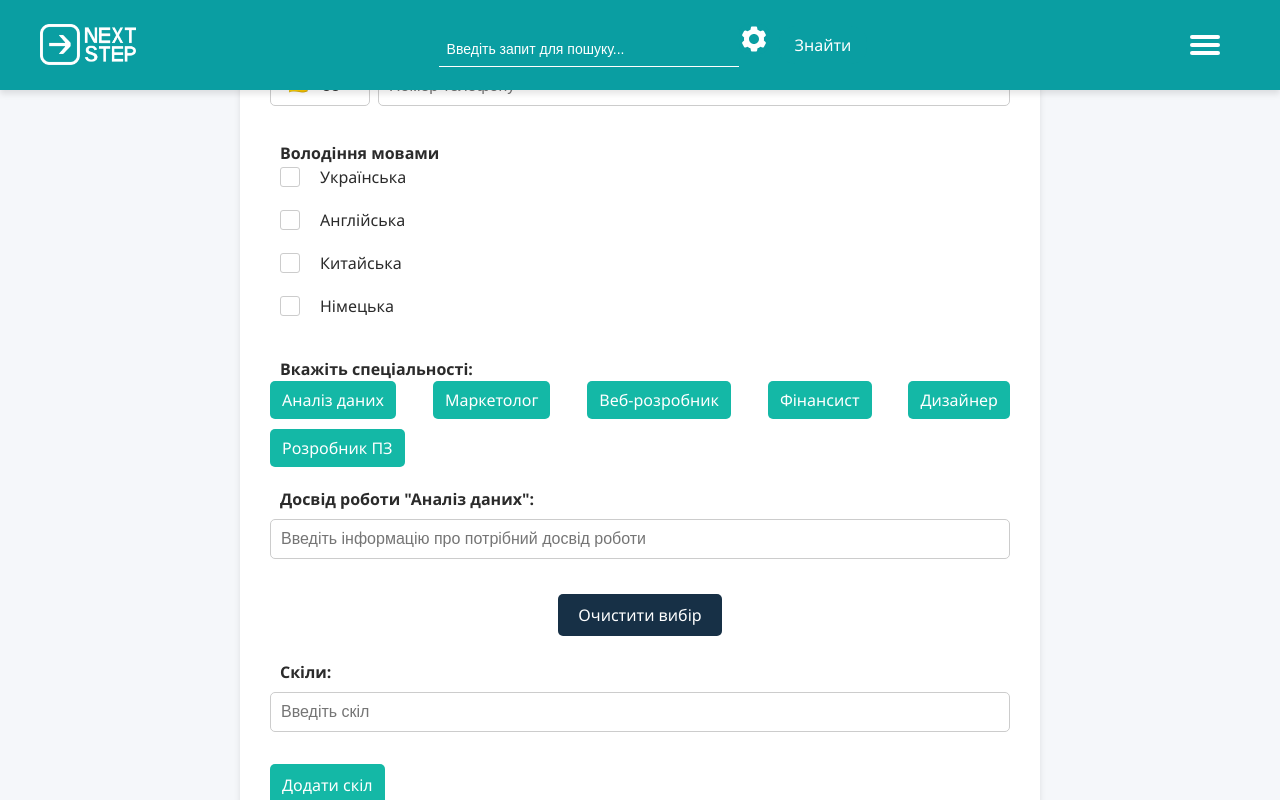
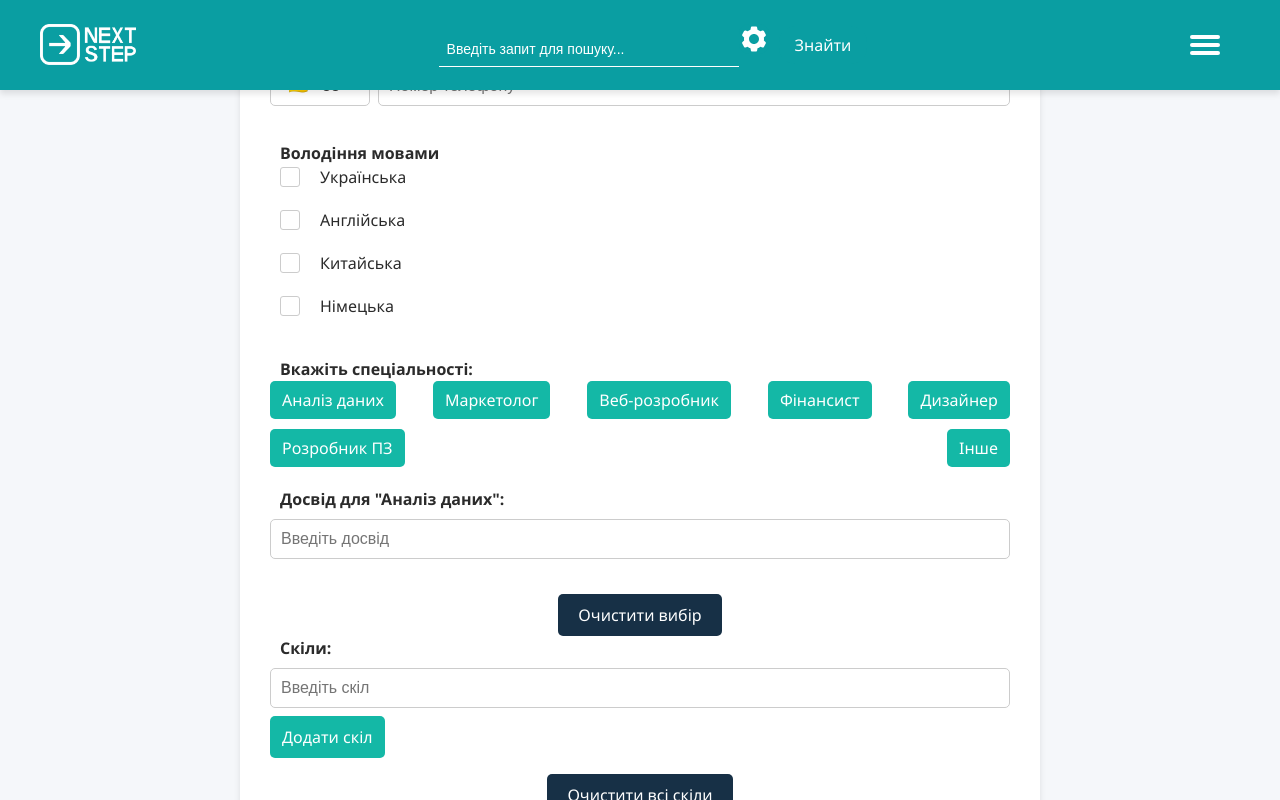
Before and after one commit to dark0m0n/NextStep, a React app in the folder frontend/: page /createprof in a window 1280 px wide. Both pictures are taken after a click on the button "Аналіз даних". Shown: the part 915-1715 px from the top of the page. Built offline with nearby package versions, Linux system fonts and the light colour scheme; the HTML template or start-up script is replaced by a standard one.

Commit message:
Refactor CreateProfile component to enhance specialization handling and improve form validation

```diff
--- a/frontend/src/pages/CreateProfile.jsx
+++ b/frontend/src/pages/CreateProfile.jsx
@@ -1,40 +1,109 @@
-import React, { useState, useRef} from 'react';
+import React, { useState, useRef } from 'react';
+import { useNavigate } from 'react-router-dom';
 import '../assets/styles/createProfileCSS.css';
+
 import MyHeader from "../components/Header.jsx";
 import MyFooter from "../components/Footer.jsx";
 import PhoneInputForm from '../components/PhoneMask.jsx';
-import { useNavigate } from 'react-router-dom';
 
 export default function CreateProfile() {
+  // State variables
   const [logoPreview, setLogoPreview] = useState(null);
-  const [selectedSpecializations, setSelectedSpecializations] = useState([]);
   const [skills, setSkills] = useState(['']);
+  const [skillErrors, setSkillErrors] = useState([]);
+  const [fullPhoneNumber, setFullPhoneNumber] = useState('');
+  const [specializationsWithExp, setSpecializationsWithExp] = useState({});
+  const [customSpecVisible, setCustomSpecVisible] = useState(false);
+  const [customSpecName, setCustomSpecName] = useState('');
+  const [customSpecExp, setCustomSpecExp] = useState('');
+  const [customSpecNameError, setCustomSpecNameError] = useState('');
+  const [customSpecExpError, setCustomSpecExpError] = useState('');
+  const [skillInvalidChars, setSkillInvalidChars] = useState(Array(skills.length).fill(false));
+
+
   const passwordRef = useRef(null);
   const confirmPasswordRef = useRef(null);
-  const [skillErrors, setSkillErrors] = useState([]);
-  const [fullPhoneNumber, setFullPhoneNumber] = useState('');
   const navigate = useNavigate();
 
-
-  const previewLogo = (event) => {
-    const file = event.target.files[0];
+  // Handlers
+  const previewLogo = (e) => {
+    const file = e.target.files[0];
     const reader = new FileReader();
     reader.onload = (e) => setLogoPreview(e.target.result);
     reader.readAsDataURL(file);
   };
 
-  const toggleExperienceField = (specialization) => {
-    setSelectedSpecializations((prev) =>
-      prev.includes(specialization)
-      ? prev.filter((item) => item !== specialization)
-      : [...prev, specialization]
-    );
+  const toggleExperienceField = (spec) => {
+    if (spec === 'custom') {
+      setCustomSpecVisible(prev => {
+        if (prev) {
+          setCustomSpecName('');
+          setCustomSpecExp('');
+          setSpecializationsWithExp(prevSpecs => {
+            const copy = { ...prevSpecs };
+            delete copy['custom'];
+            return copy;
+          });
+        }
+        return !prev;
+      });
+    } else {
+      setSpecializationsWithExp(prev => {
+        const updated = { ...prev };
+        if (Object.prototype.hasOwnProperty.call(updated, spec)) {
+          delete updated[spec]; // При повторному натисненні — приховати
+        } else {
+          updated[spec] = ''; // Показати поле для введення
+        }
+        return updated;
+      });
+    }
   };
-  const clearSelection = () => setSelectedSpecializations([]);
+
+  const addCustomSpecialization = () => {
+    let hasError = false;
+
+  if (!customSpecName.trim()) {
+    setCustomSpecNameError('Це поле потрібно заповнити');
+    hasError = true;
+  } else {
+    setCustomSpecNameError('');
+  }
+
+  if (!customSpecExp.trim()) {
+    setCustomSpecExpError('Це поле потрібно заповнити');
+    hasError = true;
+  } else {
+    setCustomSpecExpError('');
+  }
+
+  if (hasError) return;
+  setSpecializationsWithExp(prev => ({
+    ...prev,
+    [customSpecName.trim()]: customSpecExp.trim(),
+  }));
+
+  setCustomSpecName('');
+  setCustomSpecExp('');
+  setCustomSpecVisible(false);
+  };
+
+  const handleExperienceChange = (spec, value) => {
+    setSpecializationsWithExp(prev => ({
+      ...prev,
+      [spec]: value,
+    }));
+  };
+
+  const clearSpecializations = () => {
+    setSpecializationsWithExp({});
+    setCustomSpecVisible(false);
+    setCustomSpecName('');
+    setCustomSpecExp('');
+  };
 
   const addSkill = () => {
     const errors = skills.map(skill => skill.trim() === '');
-
     const hasEmpty = errors.includes(true);
     if (hasEmpty) {
       setSkillErrors(errors);
@@ -45,38 +114,41 @@ export default function CreateProfile() {
   };
 
   const deleteSkill = (index) => {
-    const updatedSkills = [...skills];
-    updatedSkills.splice(index, 1);
-    setSkills(updatedSkills);
+    const updated = [...skills];
+    updated.splice(index, 1);
+    setSkills(updated);
   };
 
   const clearSkills = () => setSkills(['']);
 
   const handleSubmit = async (e) => {
     e.preventDefault();
-
     const form = e.target;
 
-    document.getElementById('wrongPshort').style.display = 'none';
-    document.getElementById('wrongPneq').style.display = 'none';
-    document.getElementById('wrongEmail').style.display = 'none';
-    form.password.style.borderColor = '#ccc';
-    form.confirmPassword.style.borderColor = '#ccc';
-    form.Email.style.borderColor = '#ccc';
+    // Clear previous error styles
+    ['wrongPshort', 'wrongPneq', 'wrongEmail'].forEach(id => {
+      document.getElementById(id).style.display = 'none';
+    });
+    ['password', 'confirmPassword', 'Email'].forEach(field => {
+      form[field].style.borderColor = '#ccc';
+    });
 
+    // Validate input
+    const cleanedSkills = skills.map(s => s.trim()).filter(s => s !== '' && !s.includes(';'));
     const password = form.password.value;
     const confirmPassword = form.confirmPassword.value;
     const email = form.Email.value;
     const emailRegex = /^[^\s@]+@[^\s@]+\.[^\s@]+$/;
+    const skillsString = cleanedSkills.join(';');
+    const specialtiesWithExpArr = Object.entries(specializationsWithExp).map(
+      ([spec, exp]) => `${spec}: ${exp.trim()}`
+    );
 
     if (password.length < 8) {
       form.password.style.borderColor = 'red';
       document.getElementById('wrongPshort').style.display = 'block';
       passwordRef.current.scrollIntoView({ behavior: 'smooth', block: 'center' });
       return;
-     } else {
-        form.password.style.borderColor = '#ccc';
-        document.getElementById('wrongPshort').style.display = 'none';
     }
 
     if (password !== confirmPassword) {
@@ -84,9 +156,6 @@ export default function CreateProfile() {
       document.getElementById('wrongPneq').style.display = 'block';
       confirmPasswordRef.current.scrollIntoView({ behavior: 'smooth', block: 'center' });
       return;
-    } else {
-      form.confirmPassword.style.borderColor = '#ccc';
-      document.getElementById('wrongPneq').style.display = 'none';
     }
 
     if (!emailRegex.test(email)) {
@@ -95,9 +164,10 @@ export default function CreateProfile() {
       form.Email.scrollIntoView({ behavior: 'smooth', block: 'center' });
       return;
     }
+
+    // Prepare form data
     const formData = new FormData();
     const photoFile = form['photo-upload'].files[0];
-    const cleanedSkills = skills.map(s => s.trim()).filter(s => s !== '');
 
     formData.append('firstname', form.firstname.value);
     formData.append('lastname', form.lastname.value);
@@ -105,16 +175,17 @@ export default function CreateProfile() {
     formData.append('phoneNumber', fullPhoneNumber);
     formData.append('country', form.country.value);
     formData.append('language', Array.from(document.querySelectorAll('input[name="lang[]"]:checked')).map(el => el.value).join(','));
-    formData.append('specialties', selectedSpecializations.join(','));
-    formData.append('skills', JSON.stringify(cleanedSkills));
+    formData.append('specialties', specialtiesWithExpArr.join('; '));
+    formData.append('skills', skillsString);
     formData.append('additionalInfo', form.description.value);
     formData.append('username', form.userName.value);
     formData.append('password', password);
 
     if (photoFile) {
-      formData.append('photo', photoFile); // name = 'photo'
+      formData.append('photo', photoFile);
     }
 
+    // Submit data
     try {
       const response = await fetch('http://localhost:8000/api/user', {
         method: 'POST',
@@ -137,63 +208,82 @@ export default function CreateProfile() {
 
   return (
     <>
-      <MyHeader/>
-      <section className='create-profile'>
+      <MyHeader />
+      <section className="create-profile">
         <div className="info">
-          <h2 className='create-title'>Створити профіль</h2>
+          <h2 className="create-title">Створити профіль</h2>
         </div>
+
         <div className="container">
           <form onSubmit={handleSubmit}>
+
+            {/* Основна інформація */}
             <div className="form-group">
-              <label htmlFor="username" className='label'>Ім'я користувача <span className="required-star">*</span></label>
+              <label htmlFor="username" className="label">
+                Ім'я користувача <span className="required-star">*</span>
+              </label>
               <input
                 type="text"
                 id="userName"
                 name="userName"
                 required
-                className='input-info-create'
+                className="input-info-create"
                 placeholder="Введіть ім'я користувача"
               />
-              <label htmlFor="password" className='label'>Пароль <span className="required-star">*</span></label>
+
+              <label htmlFor="password" className="label">
+                Пароль <span className="required-star">*</span>
+              </label>
               <p id="wrongPshort">Пароль повинен бути більше 8-ми символів</p>
               <input
                 type="password"
                 id="password"
                 name="password"
                 required
-                className='input-info-create'
+                className="input-info-create"
                 placeholder="Введіть пароль"
                 ref={passwordRef}
               />
-              <label htmlFor="confirmPassword" className='label'>Підтвердіть пароль <span className="required-star">*</span></label>
+
+              <label htmlFor="confirmPassword" className="label">
+                Підтвердіть пароль <span className="required-star">*</span>
+              </label>
               <p id="wrongPneq">Паролі повинні бути однаковими</p>
               <input
                 type="password"
                 id="confirmPassword"
                 name="confirmPassword"
                 required
-                className='input-info-create'
+                className="input-info-create"
                 placeholder="Підтвердіть пароль"
                 ref={confirmPasswordRef}
               />
-              <label htmlFor="Email" className='label'>Email <span className="required-star">*</span></label>
+
+              <label htmlFor="Email" className="label">
+                Email <span className="required-star">*</span>
+              </label>
               <p id="wrongEmail">Некоректна електронна пошта</p>
               <input
                 type="text"
                 id="Email"
                 name="Email"
                 required
-                className='input-info-create'
+                className="input-info-create"
                 placeholder="Введіть ел. пошту"
               />
-              <label htmlFor="country" className='label'>Країна <span className="required-star">*</span></label>
-              <select id="country" name="country" required className='input-info-create'>
+
+              <label htmlFor="country" className="label">
+                Країна <span className="required-star">*</span>
+              </label>
+              <select id="country" name="country" required className="input-info-create">
                 <option value="">- Вибрати -</option>
                 <option value="ua">Україна</option>
                 <option value="uk">Велика Британія</option>
                 <option value="other">Інше</option>
               </select>
             </div>
+
+            {/* Фото */}
             <div className="form-group">
               <label className="label">Фото</label>
               {logoPreview && (
@@ -222,26 +312,37 @@ export default function CreateProfile() {
                 />
               </div>
             </div>
+
+            {/* Персональні дані */}
             <div className="form-group">
-              <label htmlFor="name" className='label'>Прізвище</label>
-              <input type="text" id="lastname" name="lastname" className='input-info-create' placeholder="Введіть прізвище"/>
-              <label htmlFor="name" className='label'>Ім'я</label>
-              <input type="text" id="firstname" name="firstname" className='input-info-create' placeholder="Введіть ім'я" />
+              <label htmlFor="lastname" className="label">Прізвище</label>
+              <input type="text" id="lastname" name="lastname" className="input-info-create" placeholder="Введіть прізвище" />
+
+              <label htmlFor="firstname" className="label">Ім'я</label>
+              <input type="text" id="firstname" name="firstname" className="input-info-create" placeholder="Введіть ім'я" />
+
               <PhoneInputForm onPhoneChange={setFullPhoneNumber} />
+            </div>
 
+            {/* Мови */}
+            <div className="language-options">
+              <label className="label">Володіння мовами</label>
+              {[
+                { id: "ua", label: "Українська" },
+                { id: "uk", label: "Англійська" },
+                { id: "ch", label: "Китайська" },
+                { id: "gr", label: "Німецька" }
+              ].map(lang => (
+                <div key={lang.id}>
+                  <input type="checkbox" id={lang.id} name="lang[]" value={lang.id} className="check-create" />
+                  <label htmlFor={lang.id} className="labelCheckBox">{lang.label}</label>
                 </div>
-            <div className="language-options">
-                          <label className='label'>Володіння мовами</label>
-                          <div><input type="checkbox" id="ua" name="lang[]" value="ua" className='check-create' /><label htmlFor="ua" className='labelCheckBox'>Українська</label></div>
+              ))}
+            </div>
 
-                          <div><input type="checkbox" id="uk" name="lang[]" value="uk" className='check-create' /><label htmlFor="uk" className='labelCheckBox'>Англійська</label></div>
-
-                          <div><input type="checkbox" id="ch" name="lang[]" value="ch" className='check-create' /><label htmlFor="ch" className='labelCheckBox'>Китайська</label></div>
-
-                          <div><input type="checkbox" id="gr" name="lang[]" value="gr" className='check-create' /><label htmlFor="gr" className='labelCheckBox'>Німецька</label></div>
-            </div>
+            {/* Спеціальності */}
             <div className="form-group">
-              <label className='label'>Вкажіть спеціальності:</label>
+              <label className="label">Вкажіть спеціальності:</label>
               <div className="tags">
                 {['analize', 'marketing', 'web-prog', 'finance', 'designer', 'developer'].map(spec => (
                   <button
@@ -251,28 +352,96 @@ export default function CreateProfile() {
                     key={spec}
                     onClick={() => toggleExperienceField(spec)}
                   >
-                    {spec === 'analize' && 'Аналіз даних'}
-                    {spec === 'marketing' && 'Маркетолог'}
-                    {spec === 'web-prog' && 'Веб-розробник'}
-                    {spec === 'finance' && 'Фінансист'}
-                    {spec === 'designer' && 'Дизайнер'}
-                    {spec === 'developer' && 'Розробник ПЗ'}
+                    {{
+                      analize: 'Аналіз даних',
+                      marketing: 'Маркетолог',
+                      'web-prog': 'Веб-розробник',
+                      finance: 'Фінансист',
+                      designer: 'Дизайнер',
+                      developer: 'Розробник ПЗ'
+                    }[spec]}
                   </button>
                 ))}
+                <button
+                  type="button"
+                  className={`tag ${customSpecVisible ? 'selected' : ''}`}
+                  id="formbtn"
+                  onClick={() => toggleExperienceField('custom')}
+                >
+                  Інше
+                </button>
               </div>
             </div>
-            {['analize', 'marketing', 'web-prog', 'finance', 'designer', 'developer'].map(spec => (
-              selectedSpecializations.includes(spec) && (
-                <div className="form-group" id={`experience_${spec}`} key={spec}>
-                  <label htmlFor={`experience-${spec}-input`} className='label'>Досвід роботи "{spec === 'analize' ? 'Аналіз даних' : spec === 'marketing' ? 'Маркетолог' : spec === 'web-prog' ? 'Веб-розробник' : spec === 'finance' ? 'Фінансист' : spec === 'designer' ? 'Дизайнер' : 'Розробник ПЗ'}":</label>
-                  <input type="text" id={`experience-${spec}-input`} name={`experience-${spec}`} className='input-info-create' placeholder="Введіть інформацію про потрібний досвід роботи"/>
+
+            {/* Досвід для спеціальностей */}
+            {Object.entries(specializationsWithExp).map(([spec, experience]) => (
+              <div className="form-group" key={spec}>
+                <label className="label">
+                  Досвід для "{{
+                    analize: 'Аналіз даних',
+                    marketing: 'Маркетолог',
+                    'web-prog': 'Веб-розробник',
+                    finance: 'Фінансист',
+                    designer: 'Дизайнер',
+                    developer: 'Розробник ПЗ'
+                  }[spec] || spec}":
+                </label>
+                <input
+                  type="text"
+                  value={experience}
+                  onChange={(e) => handleExperienceChange(spec, e.target.value)}
+                  className="input-info-create"
+                  placeholder="Введіть досвід"
+                />
+                {!['analize', 'marketing', 'web-prog', 'finance', 'designer', 'developer'].includes(spec) && (
+      <button
+        type="button"
+        className="skill-button-del"
+                    style={{ marginTop: '5px' }}
+        onClick={() => {
+          setSpecializationsWithExp(prev => {
+            const updated = { ...prev };
+            delete updated[spec];
+            return updated;
+          });
+        }}
+      >
+        Видалити
+      </button>
+    )}
               </div>
-              )
             ))}
-            <button type="button" id="formbtnCl" onClick={clearSelection}>Очистити вибір</button>
-            <br></br>
+
+            {/* Користувацька спеціальність */}
+            {customSpecVisible && (
+              <div className="form-group">
+                <label className="label">Спеціальність:</label>
+                {customSpecNameError && <div className="error-message">{customSpecNameError}</div>}
+                <input
+                  type="text"
+                  value={customSpecName}
+                  onChange={(e) => setCustomSpecName(e.target.value)}
+                  className="input-info-create"
+                  placeholder="Введіть спеціальність"
+                />
+                <label className="label">Досвід:</label>
+                {customSpecExpError && <div className="error-message">{customSpecExpError}</div>}
+                <input
+                  type="text"
+                  value={customSpecExp}
+                  onChange={(e) => setCustomSpecExp(e.target.value)}
+                  className="input-info-create"
+                  placeholder="Введіть досвід"
+                />
+                <button type="button" id="formbtn" onClick={addCustomSpecialization} className="skill-button-create">Додати</button>
+              </div>
+            )}
+
+            <button type="button" id="formbtnCl" onClick={clearSpecializations} >Очистити вибір</button>
+
+            {/* Скіли */}
             <div id="skills-container">
-              <label htmlFor="skills" className='label'>Скіли:</label>
+              <label htmlFor="skills" className="label">Скіли:</label>
               <div className="skills">
                 {skills.map((skill, index) => (
                   <div key={index}>
@@ -282,48 +451,50 @@ export default function CreateProfile() {
                       placeholder="Введіть скіл"
                       value={skill}
                       onChange={(e) => {
+                        const value = e.target.value;
+  const updatedInvalids = [...skillInvalidChars];
+  updatedInvalids[index] = /;/.test(value);
+  setSkillInvalidChars(updatedInvalids);
+
+  if (/;/.test(value)) return;
                         const updated = [...skills];
                         updated[index] = e.target.value;
                         setSkills(updated);
-                      const upgradedErrors = [...skillErrors];
-                      upgradedErrors[index] = false;
-                      setSkillErrors(upgradedErrors);
+                        const updatedErrors = [...skillErrors];
+                        updatedErrors[index] = false;
+                        setSkillErrors(updatedErrors);
                       }}
                       className={`input4skills ${skillErrors[index] ? 'input-error' : ''}`}
                     />
-                  {skillErrors[index] && (
-                    <p className="error-message">Заповніть це поле перед додаванням нового</p>
-                  )}
-                  {skills.length > 1 && (
-                    (index !== skills.length - 1 || skill.trim() !== '') && (
-                      <button
-                        type="button"
-                        onClick={() => deleteSkill(index)}
-                        className="skill-button-del"
-                      >
+                    {skillErrors[index] && <p className="error-message">Заповніть це поле перед додаванням нового</p>}
+                    {skills.length > 1 && (index !== skills.length - 1 || skill.trim() !== '') && (
+                      <button type="button" onClick={() => deleteSkill(index)} className="skill-button-del">
                         Видалити
                       </button>
-                    )
                     )}
                   </div>
                 ))}
               </div>
-              <br />
-              <button type="button" id="formbtn" onClick={addSkill} className='skill-button-create'>Додати скіл</button>
-              <br />
+              <button type="button" id="formbtn" onClick={addSkill} className="skill-button-create">Додати скіл</button>
               <button type="button" id="formbtnCl" onClick={clearSkills}>Очистити всі скіли</button>
             </div>
 
-            <br />
+            {/* Додаткова інформація */}
             <div className="form-group">
               <label htmlFor="description" className="label">Додаткова інформація</label>
-              <textarea id="description" name="description" className='input-info-create text' placeholder="Введіть додаткову інформацію"></textarea>
+              <textarea
+                id="description"
+                name="description"
+                className="input-info-create text"
+                placeholder="Введіть додаткову інформацію"
+              ></textarea>
             </div>
+
             <button type="submit" id="formbtnS">Зберегти</button>
           </form>
         </div>
       </section>
-          <MyFooter/>
+      <MyFooter />
     </>
   );
 }
```
Lines whose indentation alone changed are shown as unchanged.
